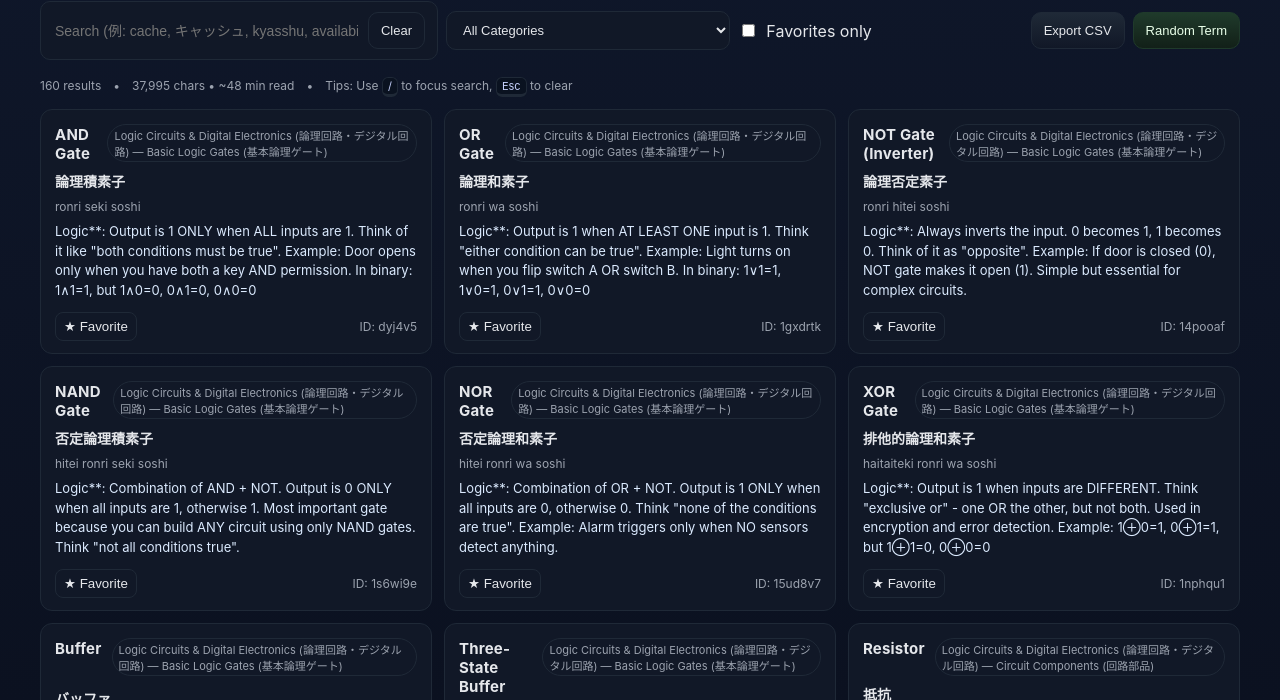
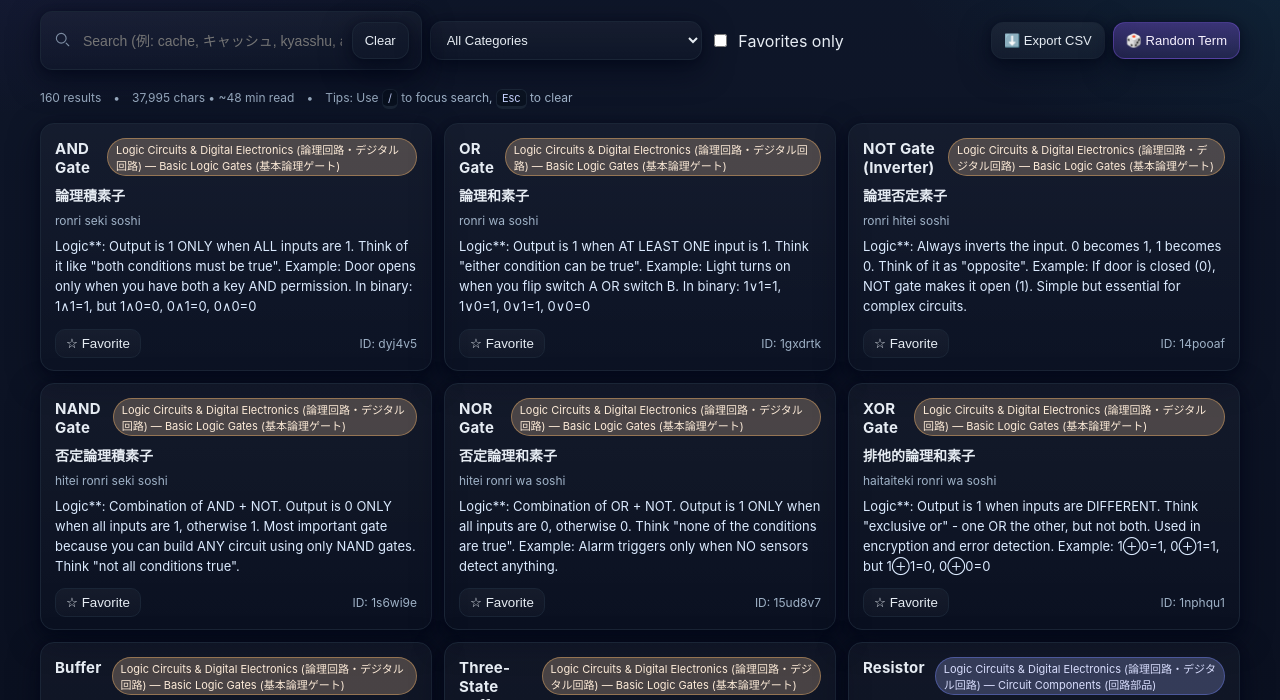
Before and after one commit to avie-dev/ap-exam-vocabulary-guide, a plain HTML site: page vocab_search.html in a window 1280 px wide. Shown: the part 97-797 px from the top of the page. Drawn offline with Linux system fonts and the light colour scheme.

Commit message:
style(vocab): refresh UI with modern gradients, shadows, icons, and pastel category tags
- Softer gradients, elevated cards, hover transitions
- Search icon, emoji labels, improved buttons and pagination
- Pastel-colored category tags derived from text
- Slight typography and spacing tweaks for readability

```diff
--- a/vocab_search.html
+++ b/vocab_search.html
@@ -6,21 +6,24 @@
   <title>AP Exam IT Vocabulary Search (AM) – Offline</title>
   <style>
     :root {
-      --bg: #0f172a;            /* slate-900 */
-      --bg-elev: #111827;       /* gray-900 */
-      --card: #111827;
-      --fg: #e5e7eb;            /* gray-200 */
-      --muted: #9ca3af;         /* gray-400 */
-      --accent: #22c55e;        /* green-500 */
-      --accent-2: #60a5fa;      /* blue-400 */
-      --danger: #f87171;        /* red-400 */
-      --border: #1f2937;        /* gray-800 */
-      --mark-bg: #fde68a;       /* amber-300 */
+      --bg: #0f172a;              /* base */
+      --bg-elev: #0b1220;         /* elevated */
+      --card: #0b1424;
+      --fg: #e6ecf3;
+      --muted: #9fb2c7;
+      --accent: #8b5cf6;          /* violet */
+      --accent-2: #22d3ee;        /* cyan */
+      --danger: #f87171;
+      --border: #1a2536;
+      --mark-bg: #fcd34d;
       --mark-fg: #0b1220;
+      --shadow: 0 10px 30px rgba(2, 6, 23, .6), 0 2px 8px rgba(2, 6, 23, .4);
     }
     html, body {
       height: 100%;
-      background: linear-gradient(180deg, var(--bg), #0b1120);
+      background: radial-gradient(1200px 500px at -10% -10%, rgba(139,92,246,.10), transparent 60%),
+                  radial-gradient(900px 500px at 110% 0%, rgba(34,211,238,.10), transparent 60%),
+                  linear-gradient(180deg, var(--bg), #0a1020);
       color: var(--fg);
       margin: 0;
       font-family: -apple-system, BlinkMacSystemFont, 'Segoe UI', Roboto, Oxygen,
@@ -31,12 +34,13 @@
     .container {
       max-width: 1200px;
       margin: 0 auto;
-      padding: 24px 16px 48px;
+      padding: 28px 16px 60px;
+      position: relative;
     }
     header {
       display: grid;
-      gap: 12px;
-      margin-bottom: 16px;
+      gap: 14px;
+      margin-bottom: 18px;
     }
     .title {
       display: flex;
@@ -44,9 +48,9 @@
       gap: 8px;
     }
     .title h1 {
-      font-size: clamp(20px, 4vw, 28px);
+      font-size: clamp(20px, 4vw, 30px);
       margin: 0;
-      font-weight: 650;
+      font-weight: 750;
       letter-spacing: 0.2px;
     }
     .subtitle {
@@ -62,13 +66,16 @@
       .controls { grid-template-columns: 1.4fr 1fr 1fr auto auto; align-items: center; }
     }
     .search {
+      position: relative;
       display: flex;
       gap: 8px;
-      background: var(--bg-elev);
+      background: linear-gradient(180deg, rgba(255,255,255,.03), rgba(255,255,255,.00));
       border: 1px solid var(--border);
-      border-radius: 10px;
-      padding: 10px 12px;
+      border-radius: 12px;
+      padding: 10px 12px 10px 40px;
+      box-shadow: var(--shadow);
     }
+    .search .icon { position: absolute; left: 12px; top: 50%; transform: translateY(-50%); opacity: .75; }
     .search input[type="text"] {
       flex: 1;
       background: transparent;
@@ -78,28 +85,30 @@
       font-size: 14px;
     }
     .btn {
-      background: linear-gradient(180deg, #1f2937, #111827);
+      background: linear-gradient(180deg, rgba(255,255,255,.05), rgba(255,255,255,.02));
       color: var(--fg);
       border: 1px solid var(--border);
       padding: 10px 12px;
-      border-radius: 10px;
+      border-radius: 12px;
       font-size: 13px;
       cursor: pointer;
       transition: transform .05s ease, background .2s ease;
       white-space: nowrap;
+      box-shadow: var(--shadow);
     }
-    .btn:hover { background: #1b2431; }
+    .btn:hover { background: linear-gradient(180deg, rgba(255,255,255,.08), rgba(255,255,255,.03)); }
     .btn:active { transform: translateY(1px); }
-    .btn-primary { border-color: #1f3a2b; background: linear-gradient(180deg, #1f3a2b, #122018); color: #e9ffe9; }
+    .btn-primary { border-color: rgba(139,92,246,.35); background: linear-gradient(180deg, rgba(139,92,246,.35), rgba(139,92,246,.15)); color: #f7f2ff; }
     .btn-outline { background: transparent; }
     .select, .checkbox {
-      background: var(--bg-elev);
+      background: linear-gradient(180deg, rgba(255,255,255,.03), rgba(255,255,255,.00));
       border: 1px solid var(--border);
       color: var(--fg);
       padding: 10px 12px;
-      border-radius: 10px;
+      border-radius: 12px;
       font-size: 13px;
       width: 100%;
+      box-shadow: var(--shadow);
     }
     .row {
       display: flex; gap: 8px; align-items: center;
@@ -117,26 +126,30 @@
     @media (min-width: 720px) { .grid { grid-template-columns: 1fr 1fr; } }
     @media (min-width: 1080px) { .grid { grid-template-columns: 1fr 1fr 1fr; } }
     .card {
-      background: var(--card);
+      background: linear-gradient(180deg, rgba(255,255,255,.03), rgba(255,255,255,.00));
       border: 1px solid var(--border);
-      border-radius: 12px;
+      border-radius: 14px;
       padding: 14px 14px 12px;
       display: grid;
       gap: 8px;
+      box-shadow: var(--shadow);
+      transition: transform .12s ease, box-shadow .2s ease, border-color .2s ease;
     }
+    .card:hover { transform: translateY(-2px); border-color: rgba(139,92,246,.35); box-shadow: 0 16px 36px rgba(2,6,23,.7), 0 3px 10px rgba(2,6,23,.5); }
     .card-head { display: flex; gap: 10px; align-items: baseline; }
-    .tag { font-size: 11px; color: var(--muted); border: 1px solid var(--border); padding: 2px 6px; border-radius: 999px; }
+    .tag { font-size: 11px; color: var(--muted); border: 1px solid var(--border); padding: 2px 8px; border-radius: 999px; background: rgba(255,255,255,.02); }
     .term-en { font-weight: 700; font-size: 15px; letter-spacing: .2px; }
     .term-ja { font-weight: 600; font-size: 14px; }
     .term-ro { color: var(--muted); font-size: 12px; }
-    .desc { font-size: 13px; line-height: 1.5; color: #dbeafe; }
-    mark { background: var(--mark-bg); color: var(--mark-fg); padding: 0 2px; border-radius: 2px; }
+    .desc { font-size: 13px; line-height: 1.55; color: #dbeafe; }
+    mark { background: linear-gradient(180deg, rgba(252,211,77,.9), rgba(252,211,77,.75)); color: var(--mark-fg); padding: 0 3px; border-radius: 4px; box-shadow: 0 0 0 2px rgba(11,18,32,.25) inset; }
     .card-actions { display: flex; gap: 8px; justify-content: space-between; align-items: center; margin-top: 4px; }
-    .fav-btn { background: transparent; border: 1px solid var(--border); border-radius: 8px; color: var(--fg); padding: 6px 8px; cursor: pointer; }
-    .fav-btn[data-active="true"] { color: #ffe08a; border-color: #6b4f00; background: #241a00; }
+    .fav-btn { background: linear-gradient(180deg, rgba(255,255,255,.04), rgba(255,255,255,.02)); border: 1px solid var(--border); border-radius: 10px; color: var(--fg); padding: 6px 10px; cursor: pointer; transition: transform .05s ease, background .2s ease; }
+    .fav-btn:hover { background: linear-gradient(180deg, rgba(255,255,255,.08), rgba(255,255,255,.03)); }
+    .fav-btn[data-active="true"] { color: #ffe08a; border-color: rgba(251,191,36,.55); background: linear-gradient(180deg, rgba(251,191,36,.25), rgba(251,191,36,.15)); }
     .pagination { display: flex; gap: 6px; justify-content: center; align-items: center; margin-top: 16px; }
-    .page-btn { padding: 8px 10px; border-radius: 8px; border: 1px solid var(--border); background: var(--bg-elev); color: var(--fg); cursor: pointer; }
-    .page-btn[aria-current="true"] { background: var(--accent-2); color: #081019; border-color: #0a4fba; }
+    .page-btn { padding: 8px 10px; border-radius: 10px; border: 1px solid var(--border); background: linear-gradient(180deg, rgba(255,255,255,.03), rgba(255,255,255,.00)); color: var(--fg); cursor: pointer; box-shadow: var(--shadow); }
+    .page-btn[aria-current="true"] { background: linear-gradient(180deg, rgba(34,211,238,.35), rgba(34,211,238,.15)); color: #081019; border-color: rgba(34,211,238,.45); }
     .hidden { display: none !important; }
     .footer-note { color: var(--muted); font-size: 11px; margin-top: 18px; text-align: center; }
     .kbd { border: 1px solid var(--border); border-bottom-width: 3px; padding: 1px 5px; border-radius: 6px; background: #0a1220; font-size: 11px; color: #c7d2fe; }
@@ -146,13 +159,19 @@
   <div class="container">
     <header>
       <div class="title">
-        <h1>AP Exam IT Vocabulary – AM Session</h1>
-        <span class="tag">Offline • Single File</span>
+        <h1>📘 AP Exam IT Vocabulary – AM Session</h1>
+        <span class="tag">Offline • Single File • ✨ Cuter UI</span>
       </div>
       <div class="subtitle">Search English, Japanese, Roomaji, and descriptions. Bookmark favorites, export results, and practice with random terms.</div>
 
       <div class="controls">
         <div class="search" title="Type to filter (instant)">
+          <span class="icon" aria-hidden="true">
+            <svg width="18" height="18" viewBox="0 0 24 24" fill="none" xmlns="http://www.w3.org/2000/svg">
+              <path d="M21 21l-3.5-3.5" stroke="#9fb2c7" stroke-width="1.5" stroke-linecap="round"/>
+              <circle cx="11" cy="11" r="6.5" stroke="#9fb2c7" stroke-width="1.5"/>
+            </svg>
+          </span>
           <input id="q" type="text" placeholder="Search (例: cache, キャッシュ, kyasshu, availability, ... )" autofocus />
           <button id="clearBtn" class="btn btn-outline" title="Clear search">Clear</button>
         </div>
@@ -164,8 +183,8 @@
             <input id="favOnly" type="checkbox" /> Favorites only
           </label>
         </div>
-        <button id="exportBtn" class="btn" title="Export current results to CSV">Export CSV</button>
-        <button id="randomBtn" class="btn btn-primary" title="Show a random term for study mode">Random Term</button>
+        <button id="exportBtn" class="btn" title="Export current results to CSV">⬇️ Export CSV</button>
+        <button id="randomBtn" class="btn btn-primary" title="Show a random term for study mode">🎲 Random Term</button>
       </div>
 
       <div class="stats">
@@ -722,6 +741,14 @@ This guide provides comprehensive vocabulary and concept explanations in table f
         return html;
       }
 
+      function pastelFor(text) {
+        // derive a pastel HSL color from string
+        let h = 0;
+        for (let i = 0; i < text.length; i++) h = (h * 31 + text.charCodeAt(i)) % 360;
+        const s = 70, l = 78; // pastel
+        return { h, s, l };
+      }
+
       function render() {
         const total = state.filtered.length;
         const tokens = toLower(state.query).split(/\s+/).filter(Boolean);
@@ -741,18 +768,20 @@ This guide provides comprehensive vocabulary and concept explanations in table f
         // render cards
         const frag = document.createDocumentFragment();
         slice.forEach(it => {
+          const { h, s, l } = pastelFor(it.category);
+          const tagStyle = `background: hsla(${h}, ${s}%, ${l}%, .25); border-color: hsla(${h}, ${Math.max(40, s-20)}%, ${Math.max(50, l-20)}%, .6); color: hsl(${h}, 90%, 92%);`;
           const card = document.createElement('article');
           card.className = 'card';
           card.innerHTML = `
             <div class="card-head">
               <div class="term-en">${highlight(it.english, tokens)}</div>
-              <span class="tag">${it.category}</span>
+              <span class="tag" style="${tagStyle}">${it.category}</span>
             </div>
             <div class="term-ja">${highlight(it.japanese, tokens)}</div>
             <div class="term-ro">${highlight(it.roomaji, tokens)}</div>
             <div class="desc">${highlight(it.description, tokens)}</div>
             <div class="card-actions">
-              <button class="fav-btn" data-id="${it.id}" data-active="${state.favorites.has(it.id)}">★ Favorite</button>
+              <button class="fav-btn" data-id="${it.id}" data-active="${state.favorites.has(it.id)}">${state.favorites.has(it.id) ? '⭐' : '☆'} Favorite</button>
               <span style="color:var(--muted);font-size:12px;">ID: ${it.id}</span>
             </div>
           `;
@@ -769,6 +798,7 @@ This guide provides comprehensive vocabulary and concept explanations in table f
             else { state.favorites.add(id); }
             saveFavorites();
             btn.setAttribute('data-active', String(state.favorites.has(id)));
+            btn.textContent = (state.favorites.has(id) ? '⭐' : '☆') + ' Favorite';
             if (state.favOnly) applyFilters();
           });
         });
```
